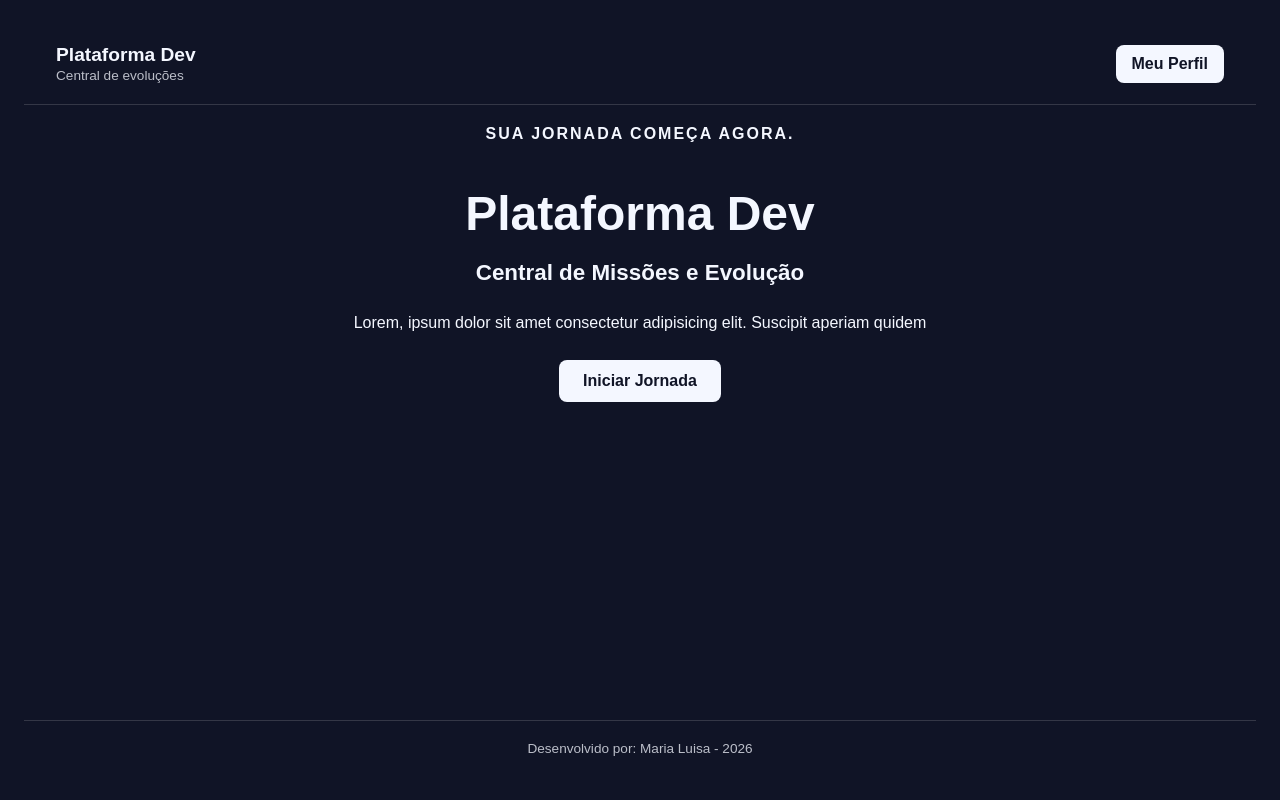
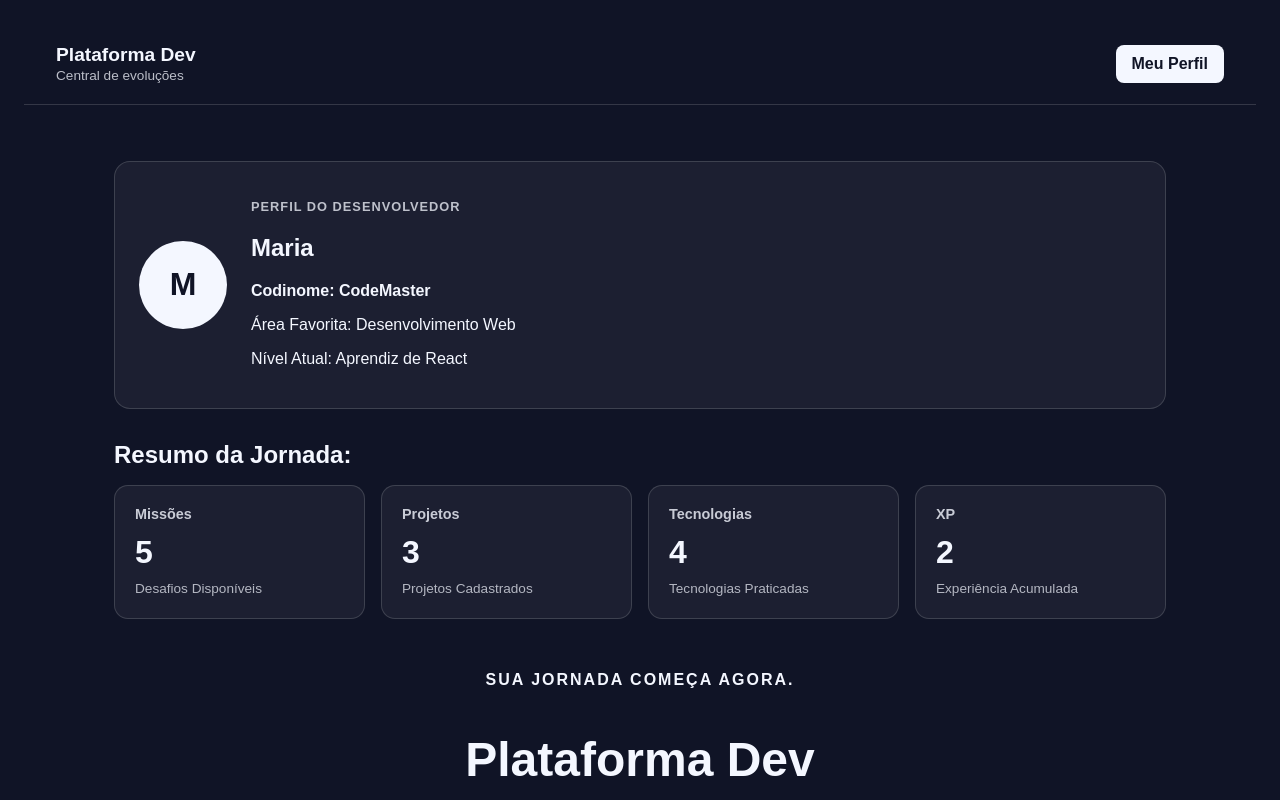
Before and after one commit to Maria-Luisa1599/plataforma-dev, a React (Vite) app: page / in a window 1280 px wide. Shown: the top 800 px of the page. Built offline with nearby package versions, Linux system fonts and the light colour scheme.

Commit message:
feat:Adicionado Card do Perfil e Cards do Dashboard

```diff
--- a/src/App.css
+++ b/src/App.css
@@ -5,3 +5,42 @@
   align-items: center;
   padding: 24px;
 }
+
+.dashboard{
+  width: 100%;
+  max-width: 1100px;
+  flex: 1;
+  margin: 0 auto;
+  padding: 32px 24px;
+}
+
+.summary-section {
+  margin-top: 32px;
+}
+
+.summary-section h2 {
+  margin-bottom: 16px;
+}
+
+.summary-grid {
+  display: grid;
+  grid-template-columns: repeat(4, 1fr);
+  gap: 16px;
+}
+
+@media (max-width: 850px) {
+  .summary-grid {
+    grid-template-columns: repeat(2, 1fr);
+  }
+}
+
+@media (max-width: 520px) {
+  .profile-card {
+    flex-direction: column;
+    align-items: flex-start;
+  }
+
+  .summary-grid {
+    grid-template-columns: 1fr;
+  }
+}
--- a/src/App.jsx
+++ b/src/App.jsx
@@ -2,11 +2,61 @@
 import Header from './components/Header'
 import Welcome from './components/Welcome'
 import Footer from './components/Footer'
+import ProfileCard from './components/ProfileCard'
+import SummaryCard from './components/SummaryCard'
 
 function App (){
+  const summaryData = [
+    {
+      id: 1,
+      title: 'Missões',
+      value: 5,
+      description: 'Desafios Disponíveis'
+    },
+    {
+      id: 2,
+      title: 'Projetos',
+      value: 3,
+      description: 'Projetos Cadastrados'
+    },
+    {
+      id: 3,
+      title: 'Tecnologias',
+      value: 4,
+      description: 'Tecnologias Praticadas'
+    },
+    {
+      id: 4,
+      title: 'XP',
+      value: 2,
+      description: 'Experiência Acumulada'
+    },
+  ]
+
   return(
     <main className='app'>
       <Header/>
+      <div className='dashboard'>
+        <ProfileCard
+          name='Maria'
+          codename='CodeMaster'
+          favoriteArea='Desenvolvimento Web'
+          level='Aprendiz de React'
+        />
+        <section className='summary-section'>
+          <h2>Resumo da Jornada: </h2>
+          <div className='summary-grid'>
+            {summaryData.map((item) => (
+              <SummaryCard
+                key={item.id}
+                title={item.title}
+                value={item.value}
+                description={item.description}
+              />
+            ))}
+          </div>
+        </section>
+      </div>
       <Welcome/>
       <Footer/>
     </main>
--- /dev/null
+++ b/src/components/ProfileCard/index.jsx
@@ -0,0 +1,21 @@
+import './style.css'
+
+function ProfileCard ({name, codename, favoriteArea, level}){
+    return(
+        <section className='profile-card'>
+            <div className='profile-card__avatar'>
+                {name.charAt(0)}
+            </div>
+            <div className='profile-card__contas'>
+                <p className='profile-card__label'>Perfil do Desenvolvedor</p>
+                <h2>{name}</h2>
+                <p className='profile-card__codename'>Codinome: {codename}</p>
+                <p>Área Favorita: {favoriteArea}</p>
+                <p>Nível Atual: {level}</p>
+            </div>
+        </section>
+    )
+
+}
+
+export default ProfileCard
--- /dev/null
+++ b/src/components/ProfileCard/style.css
@@ -0,0 +1,45 @@
+.profile-card {
+  display: flex;
+  align-items: center;
+  gap: 24px;
+  margin-top:24px;
+  margin-bottom: 24px;
+  padding: 24px;
+  border: 1px solid rgba(255, 255, 255, 0.15);
+  border-radius: 16px;
+  background: rgba(255, 255, 255, 0.05);
+}
+
+.profile-card__avatar {
+  width: 88px;
+  height: 88px;
+  display: flex;
+  align-items: center;
+  justify-content: center;
+  flex-shrink: 0;
+  border-radius: 50%;
+  background: #f4f7ff;
+  color: #101426;
+  font-size: 2rem;
+  font-weight: 700;
+}
+
+.profile-card__content h2 {
+  margin: 4px 0 8px;
+}
+
+.profile-card__content p {
+  margin: 4px 0;
+}
+
+.profile-card__label {
+  font-size: 0.8rem;
+  font-weight: 700;
+  letter-spacing: 1px;
+  text-transform: uppercase;
+  opacity: 0.75;
+}
+
+.profile-card__codename {
+  font-weight: 700;
+}
--- /dev/null
+++ b/src/components/SummaryCard/index.jsx
@@ -0,0 +1,19 @@
+import './style.css'
+
+function SummaryCard ({title, value, description}){
+    return(
+        <article className='summary-card'>
+            <p className='summary-card__title'>
+                {title}
+            </p>
+            <strong className='summary-card__value'>
+                {value}
+            </strong>
+            <p className='summary-card__description'>
+                {description}
+            </p>
+        </article>
+    )
+}
+
+export default SummaryCard
--- /dev/null
+++ b/src/components/SummaryCard/style.css
@@ -0,0 +1,26 @@
+.summary-card {
+  padding: 20px;
+  border: 1px solid rgba(255, 255, 255, 0.15);
+  border-radius: 14px;
+  background: rgba(255, 255, 255, 0.05);
+}
+
+.summary-card__title {
+  margin: 0 0 12px;
+  font-size: 0.9rem;
+  font-weight: 700;
+  opacity: 0.8;
+}
+
+.summary-card__value {
+  display: block;
+  margin-bottom: 8px;
+  font-size: 2rem;
+}
+
+.summary-card__description {
+  margin: 0;
+  font-size: 0.85rem;
+  line-height: 1.4;
+  opacity: 0.7;
+}
```
